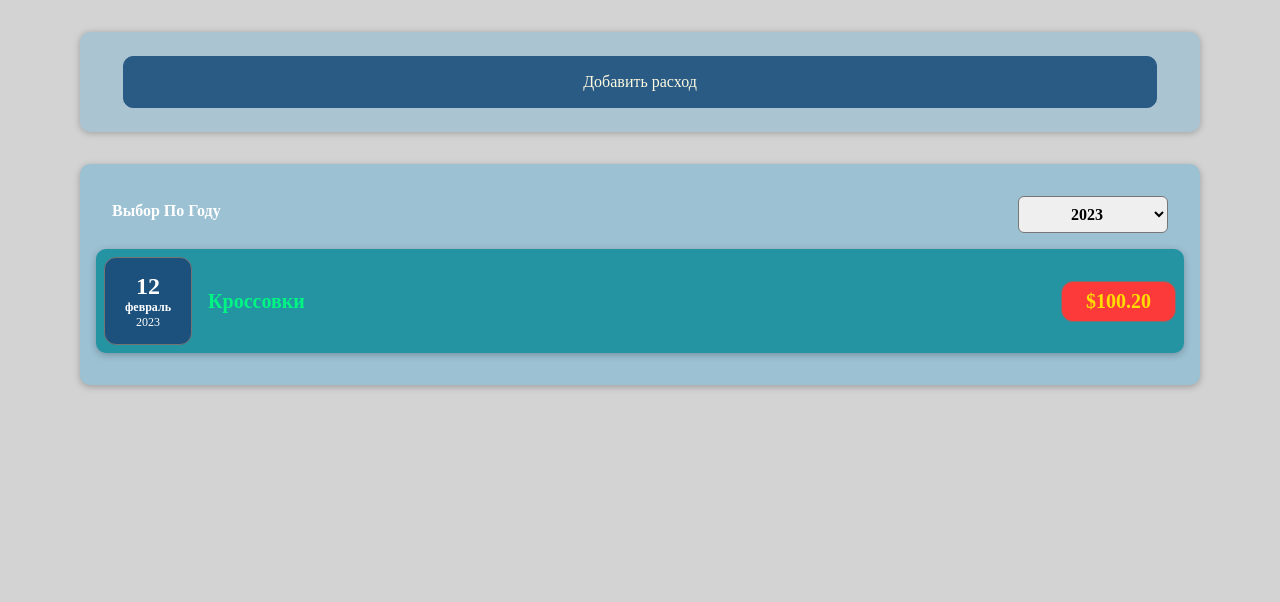
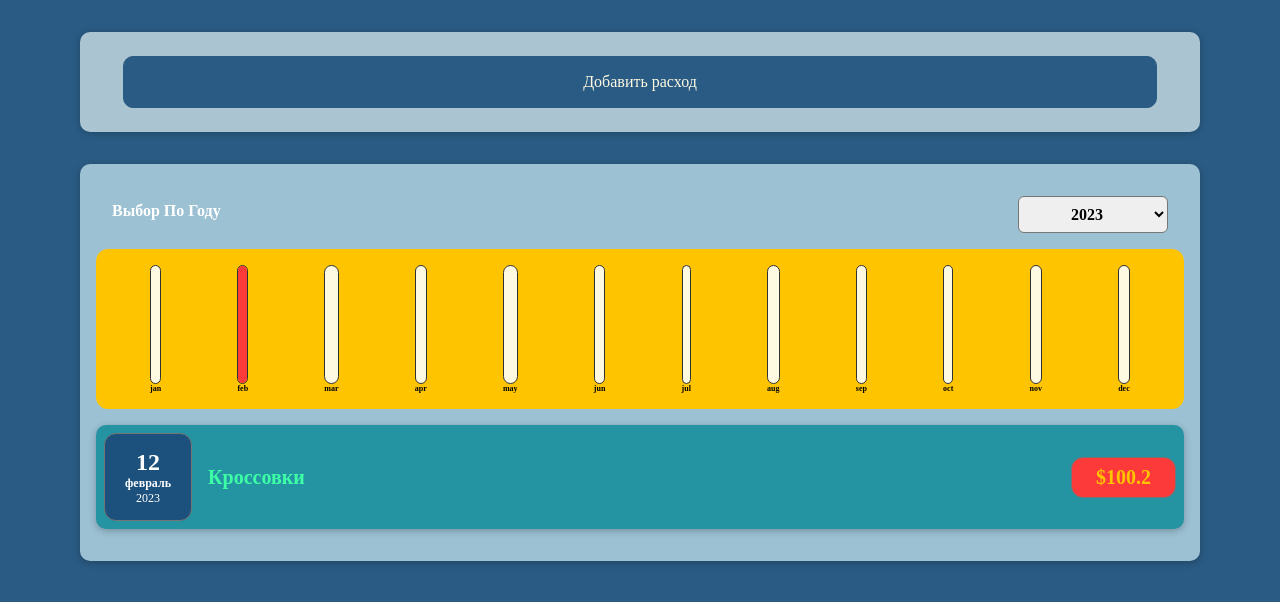
Before and after one commit to al2dev/my-expenses-react, a React (Vite) app: page / in a window 1280 px wide. Shown: the top 602 px of the page. Built offline with nearby package versions, Linux system fonts and the light colour scheme.

Commit message:
add diagram and refactor

```diff
--- a/src/App.jsx
+++ b/src/App.jsx
@@ -7,7 +7,7 @@ import ItemsBlock from './components/Сosts/ItemsBlock';
       id: 1,
       date: new Date(2023, 1, 12),
       description: 'Кроссовки',
-      amount: '100.20'
+      amount: 100.20
     }
   ];
 
--- /dev/null
+++ b/src/components/Diagram/Diagram.css
@@ -0,0 +1,40 @@
+.diagram {
+  padding: 1rem;
+  border-radius: 12px;
+  background-color: #ffc400;
+  text-align: center;
+  display: flex;
+  justify-content: space-around;
+  height: 10rem;
+}
+
+.diagram-bar {
+  height: 100%;
+  display: flex;
+  flex-direction: column;
+  align-items: center;
+}
+
+.diagram-bar__inner {
+  height: 100%;
+  width: 100%;
+  border: 1px solid #313131;
+  border-radius: 12px;
+  background-color: #fefae1;
+  overflow: hidden;
+  display: flex;
+  flex-direction: column;
+  justify-content: flex-end;
+}
+
+.diagram-bar__fill {
+  background-color: #fd3a3a;
+  width: 100%;
+  transition: all 0.3s ease-out;
+}
+
+.diagram-bar__label {
+  font-weight: bold;
+  font-size: 0.5rem;
+  text-align: center;
+}
--- /dev/null
+++ b/src/components/Diagram/Diagram.jsx
@@ -0,0 +1,21 @@
+import DiagramRow from './DiagramRow';
+import './Diagram.css';
+
+const Diagram = ({ dataSets })  => {
+  const values = dataSets.map(x => x.value);
+  const maxValue = Math.max(...values);
+
+  return (
+    <div className="diagram">
+      {dataSets.map(x =>
+        <DiagramRow
+          key={x.label}
+          value={x.value}
+          max={maxValue}
+          label={x.label} />
+      )}
+    </div>
+  )
+};
+
+export default Diagram;
--- /dev/null
+++ b/src/components/Diagram/DiagramRow.jsx
@@ -0,0 +1,17 @@
+import './Diagram.css';
+
+const DiagramRow = ({ value, max, label }) => {
+
+  let barFillHeight = value == 0 ? '0%' : value / max * 100 + '%';
+
+  return (
+    <div className="diagram-bar">
+      <div className="diagram-bar__inner">
+        <div className="diagram-bar__fill" style={{ height: barFillHeight }}></div>
+      </div>
+      <div className="diagram-bar__label">{label}</div>
+    </div>
+  )
+}
+
+export default DiagramRow;
--- /dev/null
+++ b/src/components/Сosts/CostDiagram.jsx
@@ -0,0 +1,24 @@
+import Diagram from "../Diagram/Diagram";
+
+const CostDiagram = ({ costs }) => {
+  const dataSets = [{ label: 'jan', value: 0 },
+  { label: 'feb', value: 0 },
+  { label: 'mar', value: 0 },
+  { label: 'apr', value: 0 },
+  { label: 'may', value: 0 },
+  { label: 'jun', value: 0 },
+  { label: 'jul', value: 0 },
+  { label: 'aug', value: 0 },
+  { label: 'sep', value: 0 },
+  { label: 'oct', value: 0 },
+  { label: 'nov', value: 0 },
+  { label: 'dec', value: 0 }];
+
+  for (const cost of costs) {
+    dataSets[cost.date.getMonth()].value += cost.amount;
+  };
+
+  return <Diagram dataSets={dataSets} />
+}
+
+export default CostDiagram;
--- a/src/components/Сosts/CostItem.css
+++ b/src/components/Сosts/CostItem.css
@@ -22,13 +22,13 @@
   font-size: 1rem;
   flex: 1;
   margin: 0 1rem;
-  color: #00f583;
+  color: #3dffa5;
 }
 
 .cost-item__price {
   font-size: 1rem;
   font-weight: bold;
-  color: #ffdd00;
+  color: #ffc400;
   background-color: #fd3a3a;
   border: 1px solid #757575;
   padding: 0.5rem;
--- a/src/components/Сosts/ItemsBlock.jsx
+++ b/src/components/Сosts/ItemsBlock.jsx
@@ -3,8 +3,9 @@ import CostsFilter from './CostsFilter';
 import CostsList from './CostsList';
 import Card from '../UI/Card'
 import './ItemsBlock.css';
+import CostDiagram from './CostDiagram';
 
-function ItemsBlock({data}) {
+function ItemsBlock({ data }) {
 
   const [selectedYear, setSelectedYear] = useState('2023');
   const filterCost = (actualYear) => {
@@ -14,10 +15,11 @@ function ItemsBlock({data}) {
   const filteredCosts = data.filter(x => x.date.getFullYear() == selectedYear);
 
   return (
-      <Card className="costs">
-        <CostsFilter year={selectedYear} onChangeYear={filterCost} />
-        <CostsList costs={filteredCosts} />
-      </Card>
+    <Card className="costs">
+      <CostsFilter year={selectedYear} onChangeYear={filterCost} />
+      <CostDiagram costs={filteredCosts} />
+      <CostsList costs={filteredCosts} />
+    </Card>
   )
 }
 
--- a/src/index.css
+++ b/src/index.css
@@ -3,6 +3,6 @@
 }
 
 body {
-  background: lightgrey;
+  background: #2a5b84;
   margin: 20px;
 }
```
Also changed, not shown: vite.config.js.timestamp-1673993182265.mjs (added, +13 -0 lines), vite.config.js.timestamp-1673993188888.mjs (added, +13 -0 lines), vite.config.js.timestamp-1673993633076.mjs (added, +13 -0 lines).
